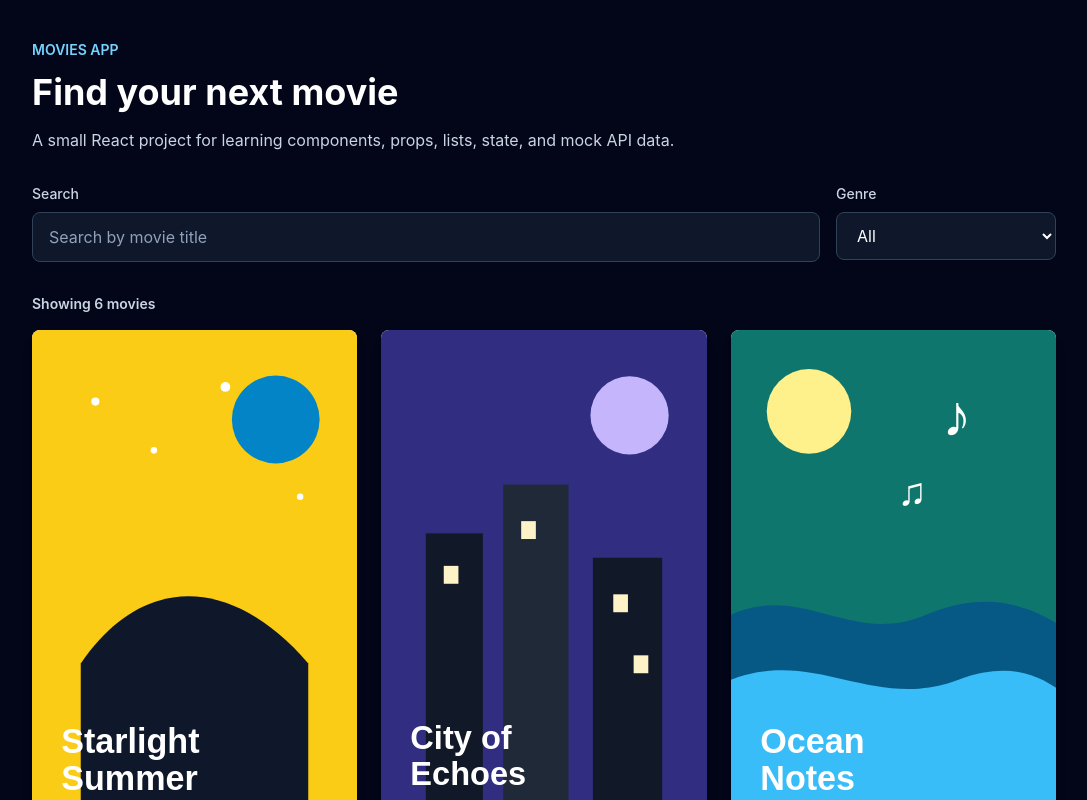
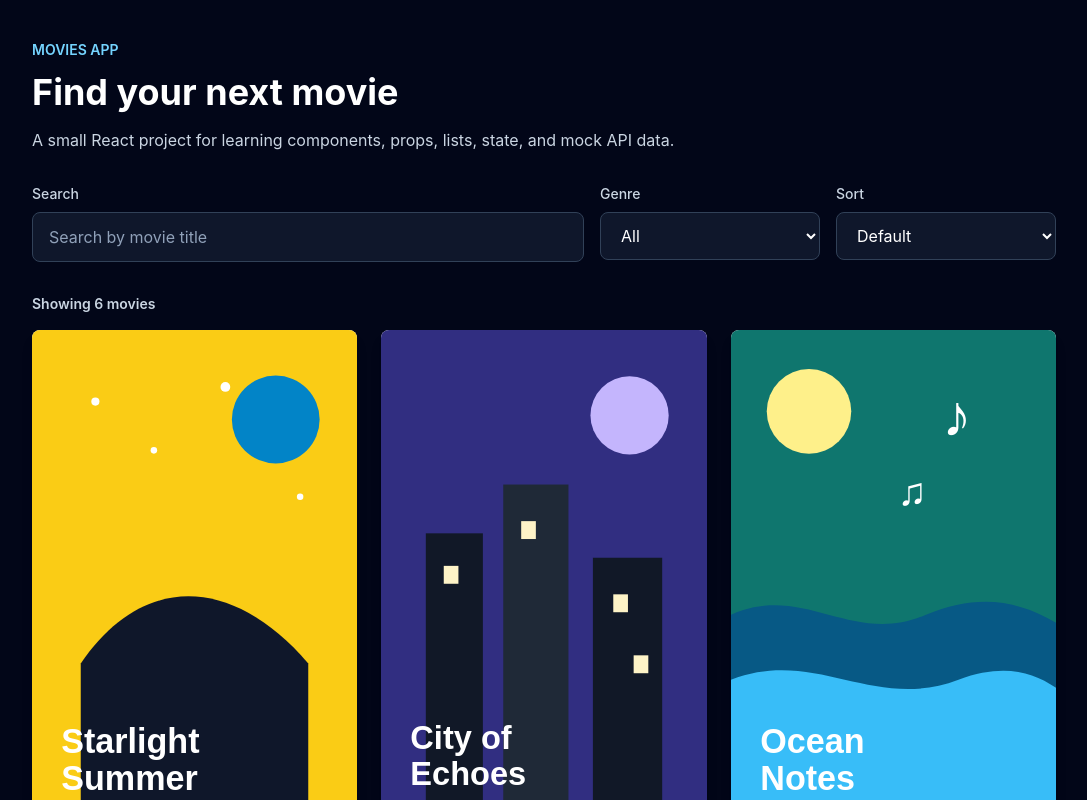
Before and after one commit to uruwqs/movie-app-1, a React (Vite) app: page / in a window 1280 px wide. Shown: the top 800 px of the page, without its empty margins (96-1183 px from the left). Built offline with nearby package versions, Linux system fonts and the light colour scheme.

Commit message:
feat: sort movies by rating or release year

```diff
--- a/src/App.tsx
+++ b/src/App.tsx
@@ -4,6 +4,7 @@ import { EmptyState } from "@/components/EmptyState.tsx";
 import { MovieList } from "@/components/MovieList.tsx";
 import { MovieSearch } from "@/components/MovieSearch.tsx";
 import { MovieGenreFilter } from "@/components/MovieGenreFilter.tsx";
+import { MovieSort, type MovieSortValue } from "@/components/MovieSort.tsx";
 import { type Movie } from "@/data/movies.ts";
 
 const allGenres = "All";
@@ -13,6 +14,7 @@ function App() {
   const [isLoading, setIsLoading] = useState(true);
   const [search, setSearch] = useState("");
   const [selectedGenre, setSelectedGenre] = useState(allGenres);
+  const [sortBy, setSortBy] = useState<MovieSortValue>("default");
 
   useEffect(() => {
     getMovies().then((moviesFromApi) => {
@@ -36,8 +38,20 @@ function App() {
     return matchesSearch && matchesGenre;
   });
 
+  const sortedMovies = [...filteredMovies].sort((firstMovie, secondMovie) => {
+    if (sortBy === "rating") {
+      return secondMovie.rating - firstMovie.rating;
+    }
+
+    if (sortBy === "releaseYear") {
+      return secondMovie.release_year - firstMovie.release_year;
+    }
+
+    return 0;
+  });
+
   const movieCountText =
-    filteredMovies.length === 1 ? "1 movie" : `${filteredMovies.length} movies`;
+    sortedMovies.length === 1 ? "1 movie" : `${sortedMovies.length} movies`;
   const hasActiveFilters =
     normalizedSearch.length > 0 || selectedGenre !== allGenres;
 
@@ -58,13 +72,14 @@ function App() {
           and mock API data.
         </p>
 
-        <div className="mt-8 grid gap-4 sm:grid-cols-[1fr_220px]">
+        <div className="mt-8 grid gap-4 lg:grid-cols-[1fr_220px_220px]">
           <MovieSearch value={search} onChange={setSearch} />
           <MovieGenreFilter
             genres={genres}
             value={selectedGenre}
             onChange={setSelectedGenre}
           />
+          <MovieSort value={sortBy} onChange={setSortBy} />
         </div>
 
         {isLoading ? (
@@ -74,12 +89,12 @@ function App() {
           >
             Loading movies...
           </p>
-        ) : filteredMovies.length > 0 ? (
+        ) : sortedMovies.length > 0 ? (
           <>
             <p className="mt-8 text-sm font-semibold text-slate-300">
               Showing {movieCountText}
             </p>
-            <MovieList movies={filteredMovies} />
+            <MovieList movies={sortedMovies} />
           </>
         ) : (
           <EmptyState
--- /dev/null
+++ b/src/components/MovieSort.tsx
@@ -0,0 +1,37 @@
+const movieSortOptions = [
+  { value: "default", label: "Default" },
+  { value: "rating", label: "Highest rated" },
+  { value: "releaseYear", label: "Newest first" },
+] as const;
+
+export type MovieSortValue = (typeof movieSortOptions)[number]["value"];
+
+type MovieSortProps = {
+  value: MovieSortValue;
+  onChange: (value: MovieSortValue) => void;
+};
+
+export function MovieSort({ value, onChange }: MovieSortProps) {
+  return (
+    <div>
+      <label
+        className="mb-2 block text-sm font-medium text-slate-300"
+        htmlFor="movie-sort"
+      >
+        Sort
+      </label>
+      <select
+        className="w-full rounded-lg border border-slate-700 bg-slate-900 px-4 py-3 text-white focus:border-sky-400 focus-visible:outline-2 focus-visible:outline-offset-2 focus-visible:outline-sky-400"
+        id="movie-sort"
+        value={value}
+        onChange={(event) => onChange(event.target.value as MovieSortValue)}
+      >
+        {movieSortOptions.map((option) => (
+          <option key={option.value} value={option.value}>
+            {option.label}
+          </option>
+        ))}
+      </select>
+    </div>
+  );
+}
```
